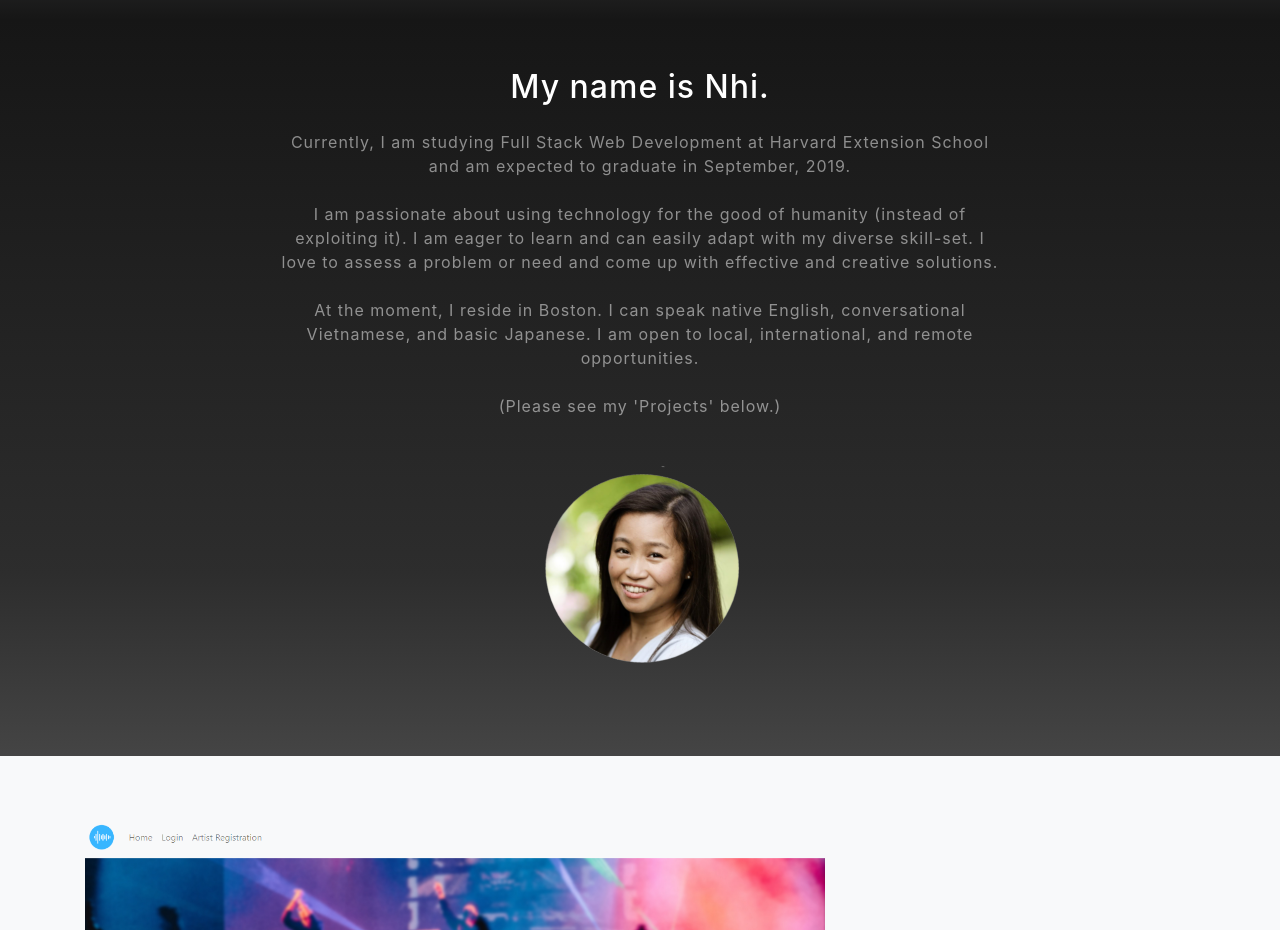
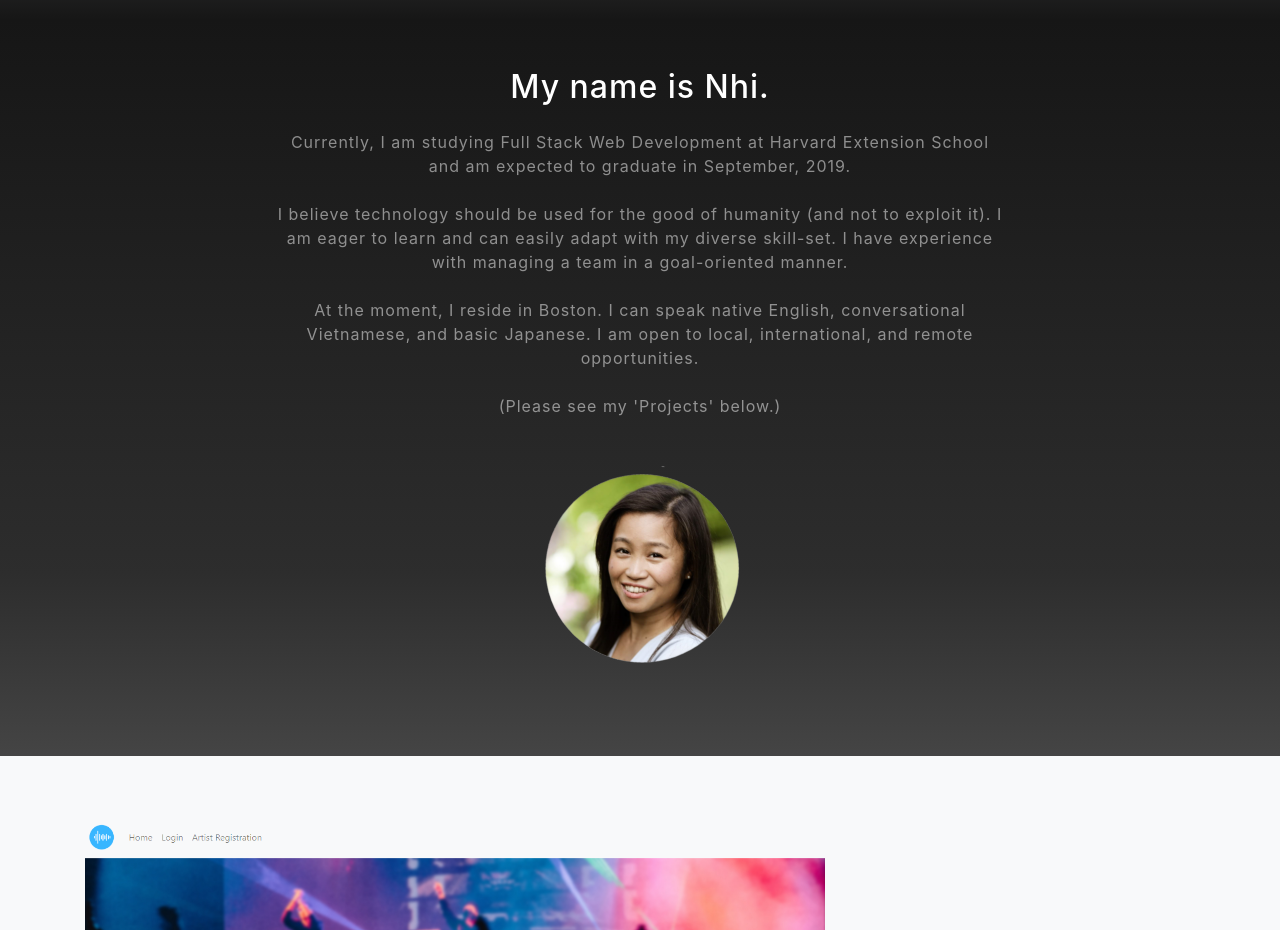
Before and after one commit to knightsofnhi/tinycoder, a website with bundled scripts: page index.html in a window 1280 px wide. Shown: the part 780-1710 px from the top of the page. Built offline with nearby package versions, Linux system fonts and the light colour scheme.

Commit message:
changed content

```diff
--- a/index.html
+++ b/index.html
@@ -77,9 +77,9 @@
             am expected to graduate in September, 2019.
             <br>
             <br>
-            I am passionate about using technology for the good of humanity (instead of exploiting it).
+            I believe technology should be used for the good of humanity (and not to exploit it).
             I am eager to learn and can easily adapt with my diverse skill-set.
-            I love to assess a problem or need and come up with effective and creative solutions.
+            I have experience with managing a team in a goal-oriented manner.
             <br>
             <br>
             At the moment, I reside in Boston.
```
